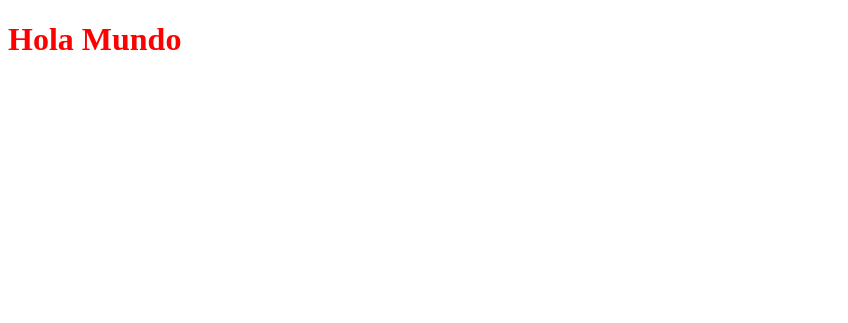
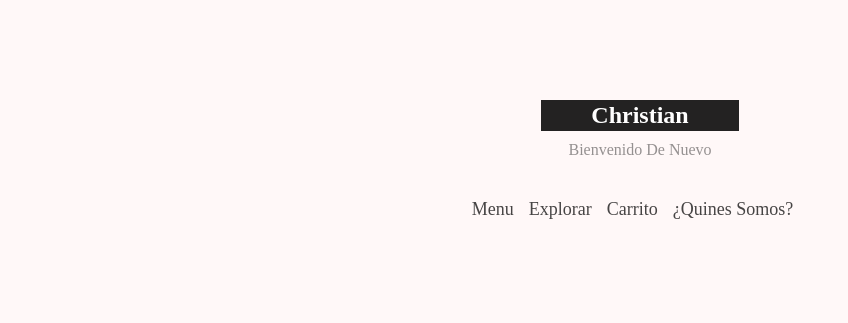
Before and after one commit to CoreDX1/CHDN5FZD, a website: page index.html in a window 1280 px wide. Shown: the whole page, without its empty margins (0-848 px from the left). Drawn offline with Linux system fonts and the light colour scheme.

Commit message:
02-14 || 11:12

```diff
--- a/assets/scss/main.scss
+++ b/assets/scss/main.scss
@@ -1,3 +1,56 @@
-h1{
-    color: red;
+*{
+    padding: 0px;
+    margin: 0px;
+    box-sizing: border-box;
 }
+body{
+    background-color: rgb(255, 248, 248);
+    width: 100%;
+    height: 100vh;
+}
+.contenedor{
+    .header{
+        padding: 100px;
+        flex-direction: column;
+        width: 100vw;
+        .cuadro{
+            display: flex;
+            flex-direction: column;
+            justify-content: center;
+            align-items: center;
+            h1{
+                display: block;
+                font-size: 24px;
+                text-align: center;
+                background-color: rgba(0, 0, 0, 0.863);
+                color: white;
+                padding: 2px 50px ;
+            }
+            p{
+                margin-top: 10px;
+                color: rgba(0, 0, 0, 0.418);
+            }
+        }
+        #menu_Primario{
+            display: flex;
+            justify-content: center;
+            margin-top: 40px;
+            .menuPagina{
+                display: inline-block;
+                justify-content: center;
+                margin-right: 15px;
+                a{
+                    display: block;
+                    color: rgba(0, 0, 0, 0.726);
+                    text-decoration: none;
+                    font-size: 18px;
+                    font-weight: 100;
+                    transition: all .5s;
+                }
+                a:hover{
+                    border-bottom: 1px solid black;
+                }
+            }
+        }
+    }
+}
--- a/index.html
+++ b/index.html
@@ -5,9 +5,26 @@
     <meta http-equiv="X-UA-Compatible" content="IE=edge">
     <meta name="viewport" content="width=device-width, initial-scale=1.0">
     <link rel="stylesheet" href="assets/css/main.css">
-    <title>Document</title>
+    <link rel="shortcut icon" href="js.png" type="image/x-icon">
+    <title>Desafio N°5</title>
 </head>
 <body>
-    <h1>Hola Mundo</h1>
+    <div class="contenedor">
+        <!-- Menu -->
+        <header class="header">
+            <dir class="cuadro">
+                <h1>Christian</h1>
+                <p>Bienvenido De Nuevo</p>
+            </dir>
+            <nav id="menu_Primario">
+            </nav>
+        </header>
+        <!--  Contenido -->
+        <div class="contenido">
+
+        </div>
+        <!-- Footer -->
+    </div>
+    <script src="main.js"></script>
 </body>
 </html>
--- a/main.js
+++ b/main.js
@@ -0,0 +1,11 @@
+let menus = ["Menu", "Explorar", "Carrito", "¿Quines Somos?"]
+
+const menu_Primario = document.getElementById("menu_Primario")
+
+for (const menuPagina of menus){
+    let contenedor = document.createElement("li")
+    contenedor.className = "menuPagina";
+    contenedor.innerHTML = `
+    <a href="#">${menuPagina}</a>`;
+    menu_Primario.appendChild(contenedor);
+}
```
Also changed, not shown: assets/css/main.css, js.png (added), 1 other file.
